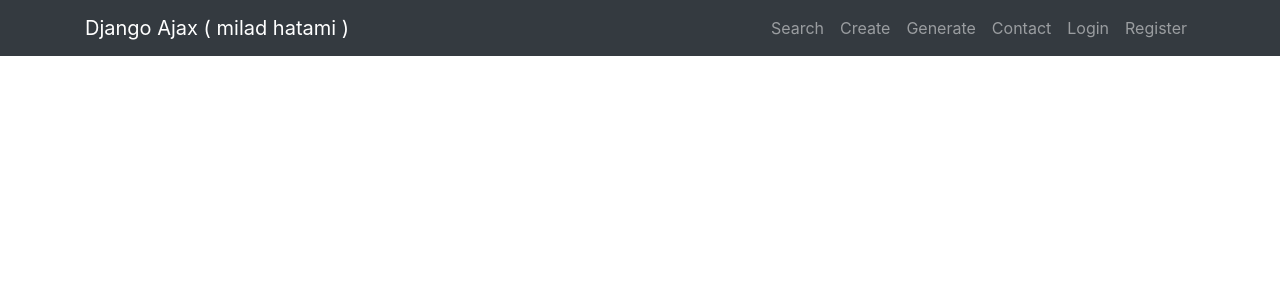
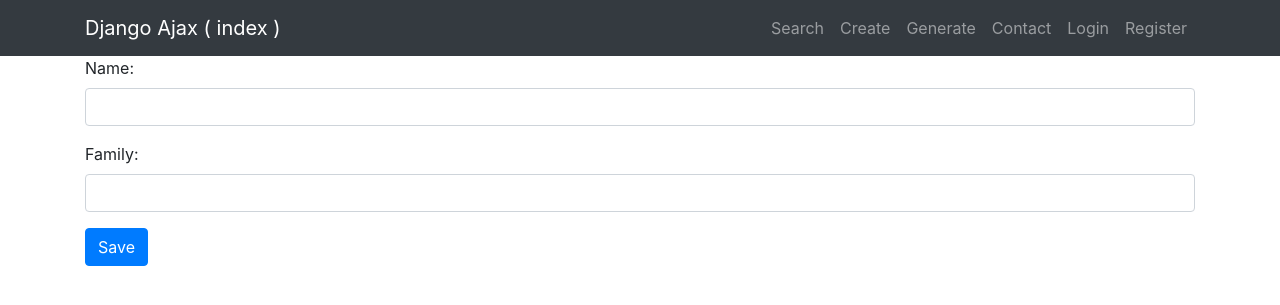
Before and after one commit to miladhzz/DjangoAjax, a Django app: page / in a window 1280 px wide. Shown: the top 305 px of the page. Run offline with Django 3.2, Linux system fonts and the light colour scheme; some libraries are stand-ins or nearby versions.

Commit message:
initial basic form

```diff
--- /dev/null
+++ b/ajaxform/forms.py
@@ -0,0 +1,9 @@
+from django import forms
+
+
+attr = {'class': 'form-control'}
+
+
+class TestForm(forms.Form):
+    name = forms.CharField(max_length=100, widget=forms.TextInput(attrs=attr))
+    family = forms.CharField(max_length=100, widget=forms.TextInput(attrs=attr))
--- /dev/null
+++ b/ajaxform/templates/form_test.html
@@ -0,0 +1,14 @@
+<form action="." method="post">
+
+    {% for field in form %}
+        <div class="form-group">
+            {{ field.errors }}
+            {{ field.label_tag }} {{ field }}
+        </div>
+    {% endfor %}
+    {% csrf_token %}
+    <div>
+        <input class="btn btn-primary" type="submit" value="Save">
+    </div>
+
+</form>
--- a/ajaxform/templates/index.html
+++ b/ajaxform/templates/index.html
@@ -1,2 +1,7 @@
 {% extends 'base.html' %}
 {% load static %}
+{% block title %} Index {% endblock %}
+{% block header %} index {% endblock %}
+{% block body %}
+    {% include "form_test.html" with form=form %}
+{% endblock %}
--- a/ajaxform/views.py
+++ b/ajaxform/views.py
@@ -1,6 +1,8 @@
 from django.http import HttpResponse
 from django.shortcuts import render
+from . import forms
 
 
 def index(request):
-    return render(request, 'index.html')
+    form = forms.TestForm()
+    return render(request, 'index.html', {'form': form})
```
